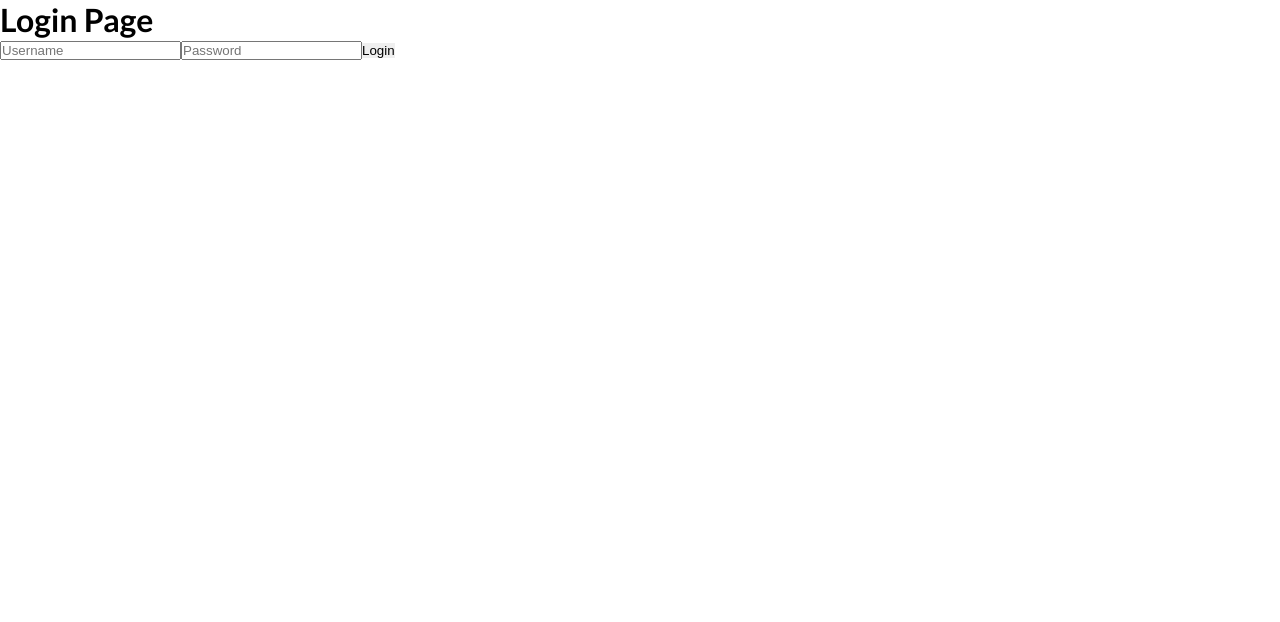
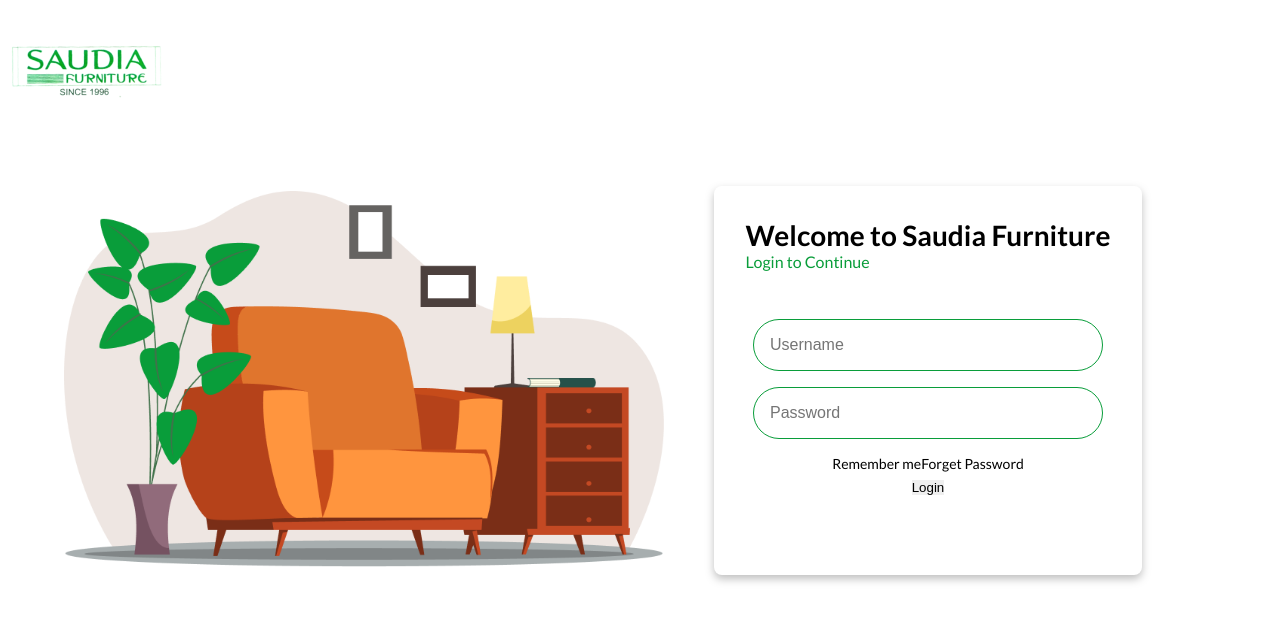
Before and after one commit to ikram3031/inventory, a Next.js app: page /login in a window 1280 px wide. Shown: the top 622 px of the page. Built offline with nearby package versions, Linux system fonts and the light colour scheme.

Commit message:
Login Page

```diff
--- a/components/sections/SideBar/SideBarTab.jsx
+++ b/components/sections/SideBar/SideBarTab.jsx
@@ -5,7 +5,6 @@
     const { iconUrl, title , subMenuItems } = props;
 
     const isSideBarOpen = useSelector((store) => store.sideBar.isSideBarOpen)
-    console.log(isSideBarOpen)
 
     return (
         <Link href={`/${title.toLowerCase()}`} className="sideBarTab">
--- a/pages/login.js
+++ b/pages/login.js
@@ -31,8 +31,19 @@
   };
 
   return (
-    <div>
-      <h1>Login Page</h1>
+    <div className='login'>
+      <nav>
+        <img src='/static/login_logo.png' alt='logo' />
+      </nav>
+      <section>
+        <div className='login_left'>
+          <img src='/static/login_banner.png' alt='logo' />
+        </div>
+        <div className='login_right'>
+          <div className='login_form'>
+            <h1>Welcome to Saudia Furniture</h1>
+            <span>Login to Continue</span>
+            <form>
               <input
                 type="text"
                 placeholder="Username"
@@ -45,7 +56,15 @@
                 value={password}
                 onChange={(e) => setPassword(e.target.value)}
               />
+              <div className='login_bottom'>
+                <p>Remember me</p>
+                <p>Forget Password</p>
+              </div>
               <button onClick={handleLogin}>Login</button>
+            </form>
+          </div>
+        </div>
+      </section>
     </div>
   );
 };
--- a/styles/globals.scss
+++ b/styles/globals.scss
@@ -1,6 +1,7 @@
 @import './_variables';
 @import './NavBar.scss';
 @import './SideBar.scss';
+@import './login.scss';
 
 * {
   box-sizing: border-box;
@@ -21,6 +22,11 @@
 a {
   color: inherit;
   text-decoration: none;
+}
+
+h1{
+  font-size: 28px;
+  font-weight: 600;
 }
 
 h2{
--- /dev/null
+++ b/styles/login.scss
@@ -0,0 +1,67 @@
+.login{
+    max-width: 1280px;
+    margin: 2rem auto;
+    max-height: 100vh;
+
+    span{
+        color: #099D3A;
+        font-size: 16px;
+    }
+
+    section{
+        display: flex;
+        align-items: center;
+        justify-content: space-between;
+        margin: 3rem auto 0 auto;
+        max-width: 90%;
+
+        .login_left{
+            width: 50%;
+
+            img{
+                width: 600px;
+                height: 376px;
+            }
+        }
+
+        .login_right{
+            width: 40%;
+            margin: 1rem auto;
+            display: flex;
+            flex-direction: column;
+            // align-items: center;
+            justify-content: flex-start;
+
+            .login_form{
+                margin: 1rem;
+                padding: 2rem;
+                border-radius: 0.5rem;
+                background-color: white;
+                filter: drop-shadow(0px 4px 4px rgba(0, 0, 0, 0.25));
+
+                form{
+                    margin: 3rem 0;
+                    display: flex;
+                    flex-direction: column;
+                    gap: 0.5rem;
+                    align-items: center;
+
+                    input{
+                        width: 350px;
+                        padding: 1rem;
+                        font-size: 1rem;
+                        margin-bottom: 0.5rem;
+                        border-radius: 35px;
+                        border: 1px solid #099D3A;
+                    }
+
+                    .login_bottom{
+                        display: flex;
+                        align-items: center;
+                        justify-content: space-between;
+                    }
+                }
+            }
+        }
+    }
+}
```
Also changed, not shown: public/static/login_banner.png (added), public/static/login_logo.png (added). Lines whose indentation alone changed are shown as unchanged.
